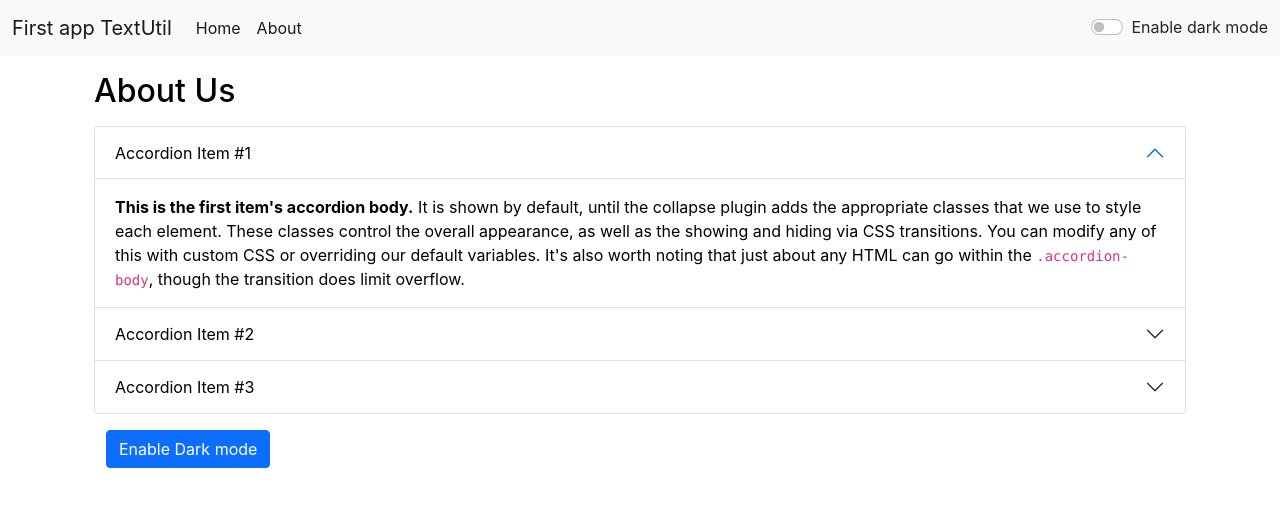
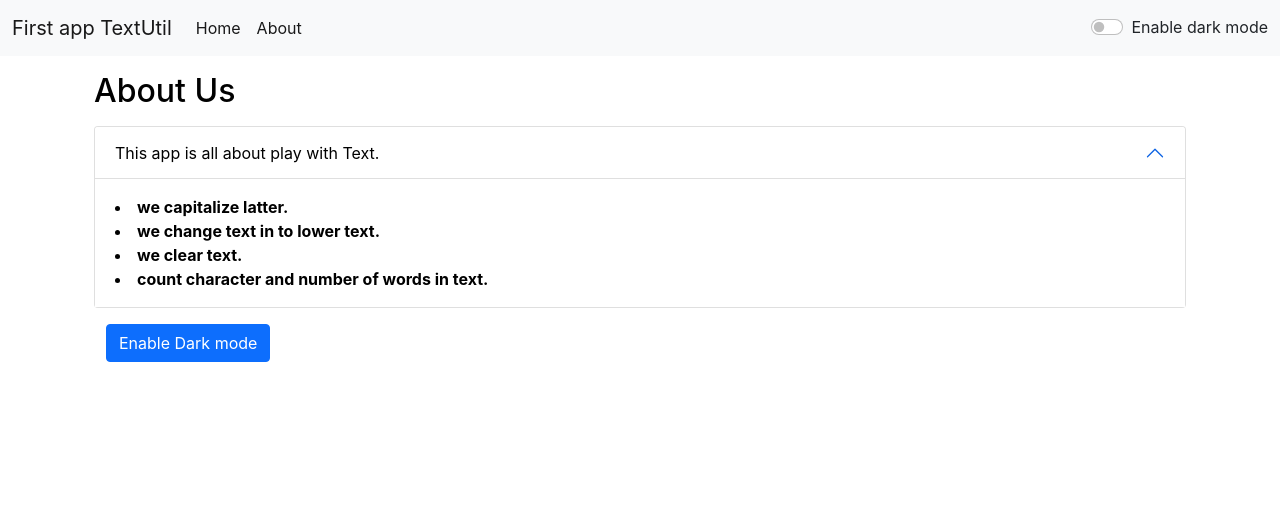
Before and after one commit to dipusah/Learn_React, a React (Create React App) app: page /about in a window 1280 px wide. Shown: the top 506 px of the page. Built offline with nearby package versions, Linux system fonts and the light colour scheme.

Commit message:
change in to Aout.js file

```diff
--- a/src/Components/About.js
+++ b/src/Components/About.js
@@ -42,7 +42,7 @@ export default function About() {
               aria-expanded="true"
               aria-controls="collapseOne"
             >
-              Accordion Item #1
+              This app is all about play with Text.
             </button>
           </h2>
           <div
@@ -53,78 +53,13 @@ export default function About() {
 
           >
             <div className="accordion-body" style={mystyle}>
-              <strong>This is the first item's accordion body.</strong> It is
-              shown by default, until the collapse plugin adds the appropriate
-              classes that we use to style each element. These classes control
-              the overall appearance, as well as the showing and hiding via CSS
-              transitions. You can modify any of this with custom CSS or
-              overriding our default variables. It's also worth noting that just
-              about any HTML can go within the <code>.accordion-body</code>,
-              though the transition does limit overflow.
-            </div>
-          </div>
-        </div>
-        <div className="accordion-item">
-          <h2 className="accordion-header" id="headingTwo">
-            <button
-              className="accordion-button collapsed"
-              type="button"
-              style={mystyle}
-              data-bs-toggle="collapse"
-              data-bs-target="#collapseTwo"
-              aria-expanded="false"
-              aria-controls="collapseTwo"
-            >
-              Accordion Item #2
-            </button>
-          </h2>
-          <div
-            id="collapseTwo"
-            className="accordion-collapse collapse"
-            aria-labelledby="headingTwo"
-            data-bs-parent="#accordionExample"
-          >
-            <div className="accordion-body" style={mystyle}>
-              <strong>This is the second item's accordion body.</strong> It is
-              hidden by default, until the collapse plugin adds the appropriate
-              classes that we use to style each element. These classes control
-              the overall appearance, as well as the showing and hiding via CSS
-              transitions. You can modify any of this with custom CSS or
-              overriding our default variables. It's also worth noting that just
-              about any HTML can go within the <code>.accordion-body</code>,
-              though the transition does limit overflow.
-            </div>
-          </div>
-        </div>
-        <div className="accordion-item">
-          <h2 className="accordion-header" id="headingThree">
-            <button
-              className="accordion-button collapsed"
-              type="button"
-              data-bs-toggle="collapse"
-              data-bs-target="#collapseThree"
-              aria-expanded="false"
-              aria-controls="collapseThree"
-              style={mystyle}
-            >
-              Accordion Item #3
-            </button>
-          </h2>
-          <div
-            id="collapseThree"
-            className="accordion-collapse collapse"
-            aria-labelledby="headingThree"
-            data-bs-parent="#accordionExample"
-          >
-            <div className="accordion-body" style={mystyle}>
-              <strong>This is the third item's accordion body.</strong> It is
-              hidden by default, until the collapse plugin adds the appropriate
-              classes that we use to style each element. These classes control
-              the overall appearance, as well as the showing and hiding via CSS
-              transitions. You can modify any of this with custom CSS or
-              overriding our default variables. It's also worth noting that just
-              about any HTML can go within the <code>.accordion-body</code>,
-              though the transition does limit overflow.
+              <strong>
+                <li>we capitalize latter.</li>
+
+                <li>we change text in to lower text.</li>
+                <li>we clear text.</li>
+                <li>count character and number of words in text.</li>
+              </strong>
             </div>
           </div>
         </div>
```
